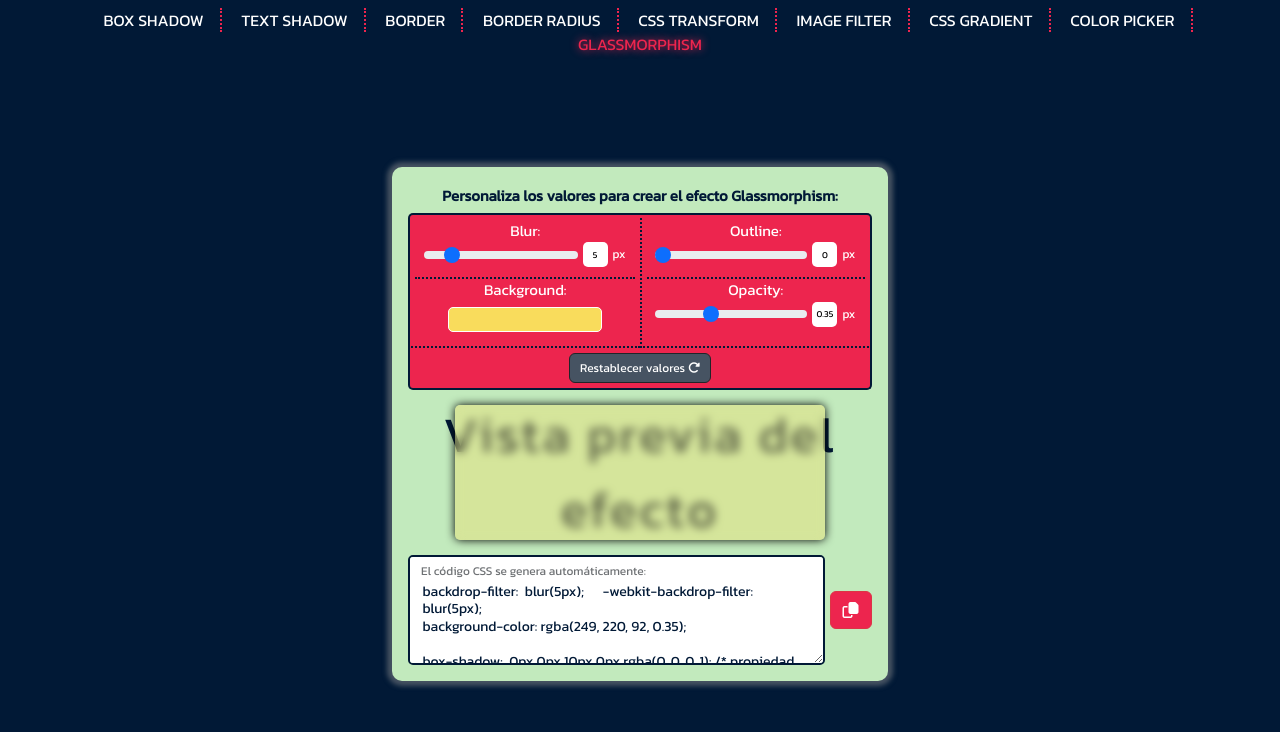
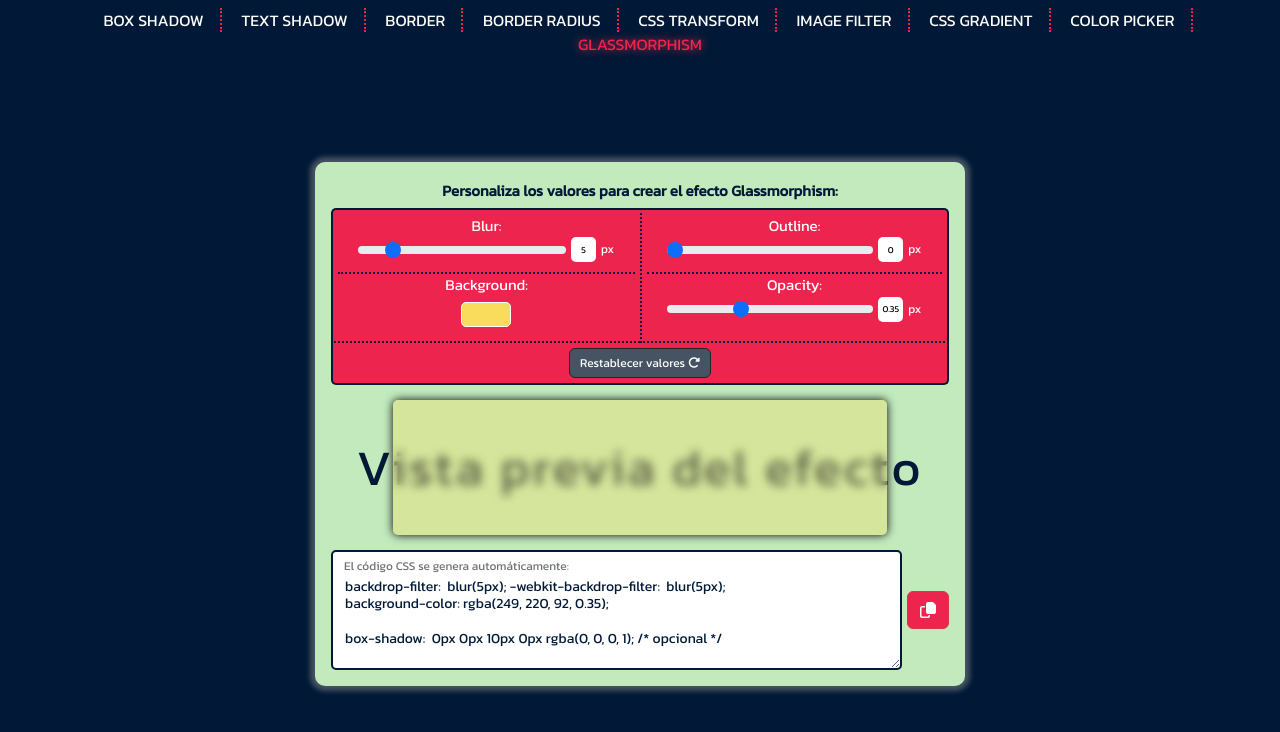
Before and after one commit to MauricioBarrueta/glassmorphismGenerator, a website: page index.html in a window 1280 px wide. Drawn offline with nearby package versions, Linux system fonts and the light colour scheme.

Commit message:
Se corrigío un error de adaptabilidad

```diff
--- a/src/js/main.js
+++ b/src/js/main.js
@@ -20,7 +20,7 @@ const generateEffect = () => {
     effectPreview.style.backdropFilter = blurCode
     effectPreview.style.background = bgColorCode
     effectPreview.style.outline = borderCode
-    effectCssCode.textContent = `${blurCode != '' ? (`backdrop-filter: ${blurCode};\t-webkit-backdrop-filter: ${blurCode};`) : ''}${borderCode != '' ? `\noutline: ${borderCode};` : ''}\nbackground-color: ${bgColorCode};\n\nbox-shadow:  0px 0px 10px 0px rgba(0, 0, 0, 1); /* propiedad opcional */`
+    effectCssCode.textContent = `${blurCode != '' ? (`backdrop-filter: ${blurCode}; -webkit-backdrop-filter: ${blurCode};`) : ''}${borderCode != '' ? `\noutline: ${borderCode};` : ''}\nbackground-color: ${bgColorCode};\n\nbox-shadow:  0px 0px 10px 0px rgba(0, 0, 0, 1); /* opcional */`
 }
 
 /* Transforma el color hexadecimal al modelo RGB */
--- a/src/scss/styles.scss
+++ b/src/scss/styles.scss
@@ -29,7 +29,7 @@ body {
     .container {
         min-height: 90vh;
         .card-container {
-            width: auto; max-width: 650px; min-width: 425px; height: auto;
+            width: 650px; min-width: 450px; height: auto;
             padding: 1em; text-align: center;
             background-color: $teaGreen; border-radius: 10px; box-shadow: 0px 0px 5px 5px $Charcoal;
 
@@ -73,7 +73,7 @@ body {
                             margin-right: 5px !important;
                         }
                         input[type = color] {
-                            width: 70%; height: 25px;
+                            width: 50px; height: 25px;
                             appearance: none; -webkit-appearance: none; -moz-appearance: none;
                             border: 0; margin-top: 5px; background: transparent; cursor: pointer; transition: 0.25s;
                             &:hover { scale: 1.05; }
@@ -111,7 +111,7 @@ body {
                 .form-floating {
                     width: 100%;
                     textarea {
-                        height: fit-content; min-height: 110px;
+                        height: 120px;
                         border: 2px solid $oxfordBlue; border-radius: 5px; cursor: copy;
                         font-size: 14px; color: $oxfordBlue;
                         &::selection { background-color: $naplesYellow; }
```
Also changed, not shown: src/scss/styles.css, 1 other file.
